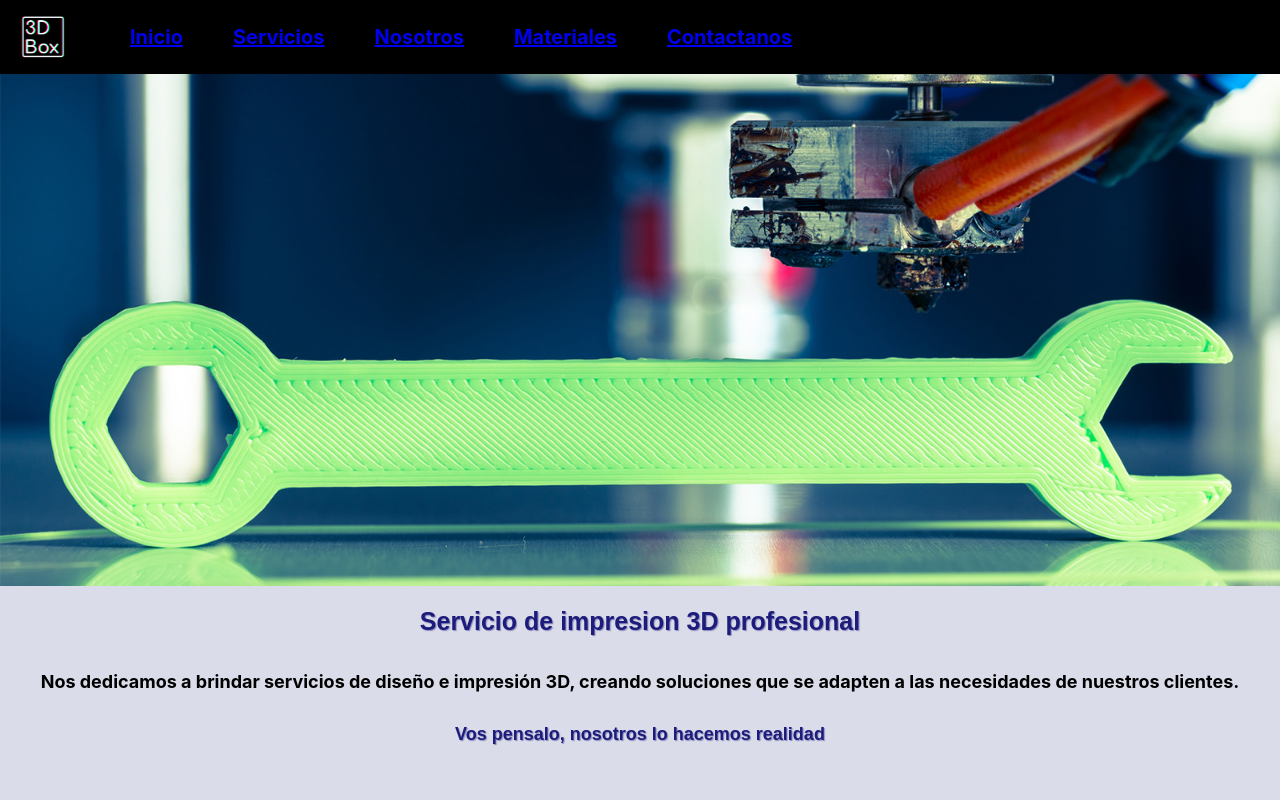
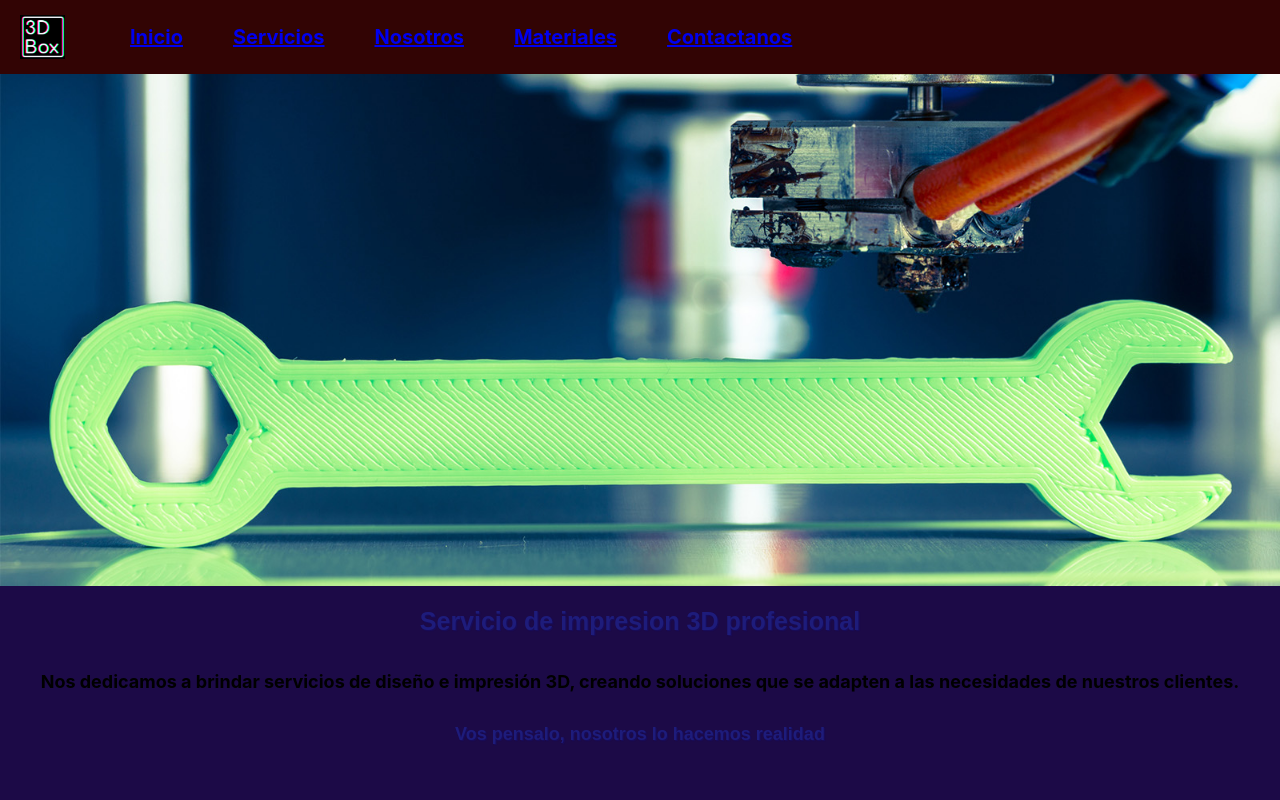
Before and after one commit to Ernes73/trabajos-coder-house, a plain HTML site: page index.html in a window 1280 px wide. Shown: the top 800 px of the page. Drawn offline with nearby package versions, Linux system fonts and the light colour scheme; a web font is replaced by a local one.

Commit message:
cambio de colores

```diff
--- a/style.css
+++ b/style.css
@@ -1,6 +1,6 @@
 body {
     margin: 0;
-    background-color: rgb(218, 220, 233);
+    background-color: rgb(28, 10, 71);
 }
 
 nav ul li {
@@ -28,7 +28,7 @@ nav ul li:hover {
 }
 
 nav {
-    background-color: black;
+    background-color: rgb(50, 4, 4);
     display: flex;
     flex-direction: column;
     align-items: center;
```
